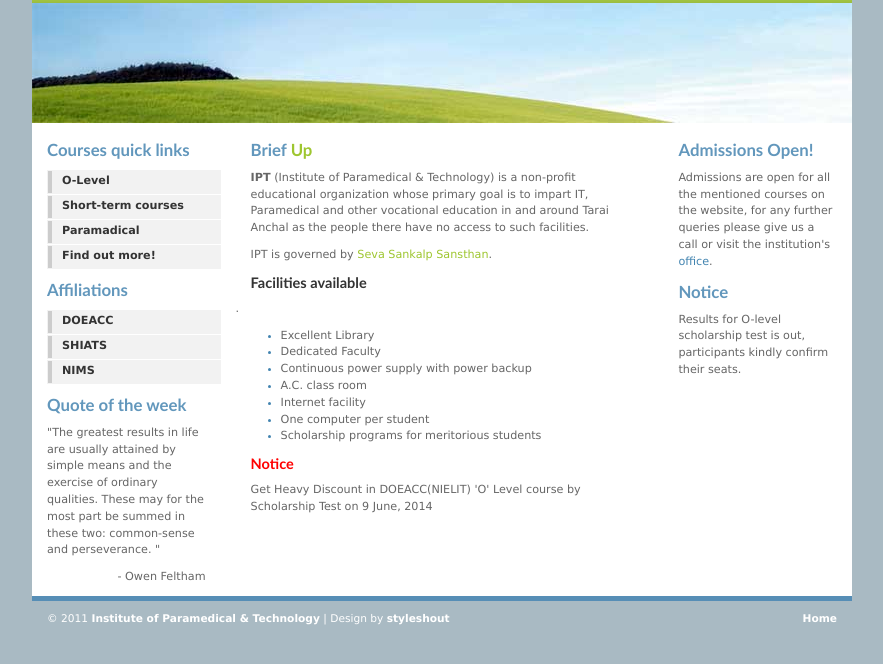
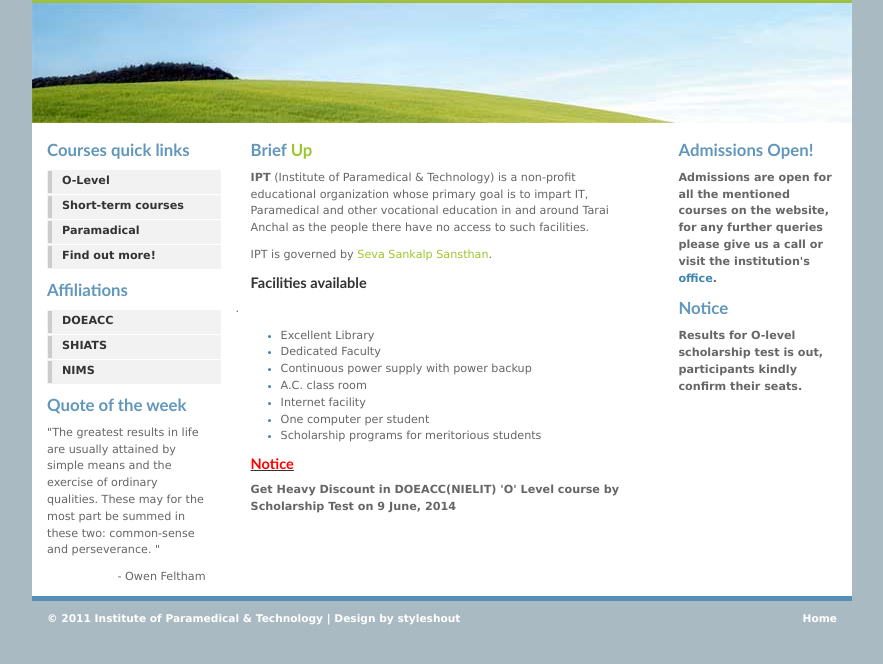
Before and after one commit to iptbalrampur/iptbalrampur.github.io, a plain HTML site: page index.html in a window 1280 px wide. Shown: the part 82-746 px from the top of the page, without its empty margins (198-1081 px from the left). Drawn offline with Linux system fonts and the light colour scheme.

Commit message:
Update index.html

```diff
--- a/index.html
+++ b/index.html
@@ -113,7 +113,7 @@
 				<li><span>Scholarship programs for meritorious students</span></li>
 			</ul>
 
-			<h3><FONT COLOR="RED">Notice</FONT></h3>
+			<h3><U><B><FONT COLOR="RED">Notice</FONT><B></U></h3>
 			<p>Get Heavy Discount in DOEACC(NIELIT) 'O' Level course by Scholarship Test on 9 June, 2014</p>
 
 			<br/>
```
